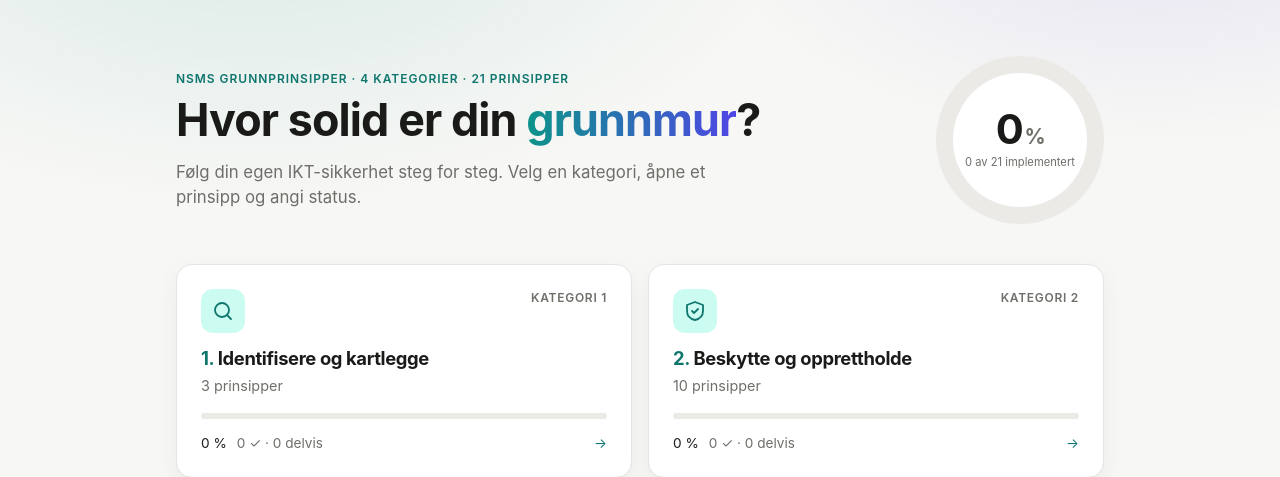
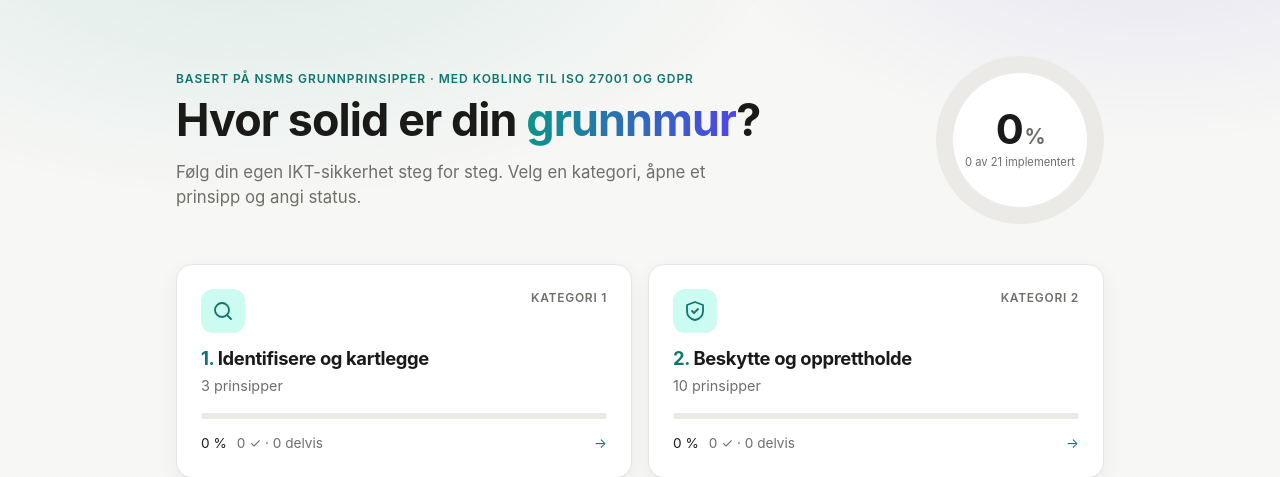
Before and after one commit to ulaskorhan/grc-grunnmur, a Flask app: page / in a window 1280 px wide. Shown: the part 94-571 px from the top of the page. Run offline with Flask 3, Linux system fonts and the light colour scheme; data that the repository does not hold is empty.

Commit message:
Homepage subtitle: based on NSM, linked to ISO 27001 and GDPR
Co-Authored-By: Claude Opus 5.5 <noreply@anthropic.com>

```diff
--- a/docs/index.html
+++ b/docs/index.html
@@ -53,7 +53,8 @@
 <!-- data-ids lists the principles this block summarises (used by static-mode.js) -->
 <section class="hero" data-ids="1.1 1.2 1.3 2.1 2.2 2.3 2.4 2.5 2.6 2.7 2.8 2.9 2.10 3.1 3.2 3.3 3.4 4.1 4.2 4.3 4.4 ">
   <div class="hero-text">
-    <p class="eyebrow">NSMs grunnprinsipper · 4 kategorier · 21 prinsipper</p>
+    <!-- Says "kobling til" ISO 27001, not "basert på": until v3 ISO is only a reference field -->
+    <p class="eyebrow">Basert på NSMs grunnprinsipper · med kobling til ISO 27001 og GDPR</p>
     <h1>Hvor solid er din <span class="highlight">grunnmur</span>?</h1>
     <p class="lead">Følg din egen IKT-sikkerhet steg for steg. Velg en kategori,
        åpne et prinsipp og angi status.</p>
--- a/templates/home.html
+++ b/templates/home.html
@@ -6,7 +6,8 @@
 <!-- data-ids lists the principles this block summarises (used by static-mode.js) -->
 <section class="hero" data-ids="{% for c in cards %}{% for p in c.category.principles %}{{ p[0] }} {% endfor %}{% endfor %}">
   <div class="hero-text">
-    <p class="eyebrow">NSMs grunnprinsipper · {{ cards|length }} kategorier · {{ total }} prinsipper</p>
+    <!-- Says "kobling til" ISO 27001, not "basert på": until v3 ISO is only a reference field -->
+    <p class="eyebrow">Basert på NSMs grunnprinsipper · med kobling til ISO 27001 og GDPR</p>
     <h1>Hvor solid er din <span class="highlight">grunnmur</span>?</h1>
     <p class="lead">Følg din egen IKT-sikkerhet steg for steg. Velg en kategori,
        åpne et prinsipp og angi status.</p>
```
